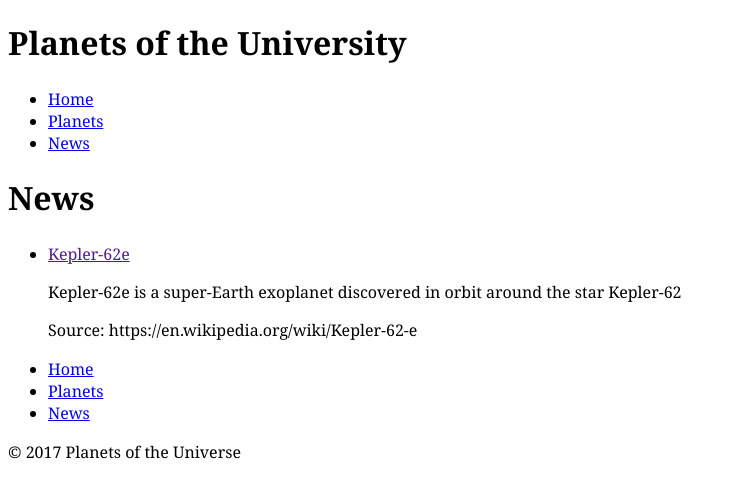
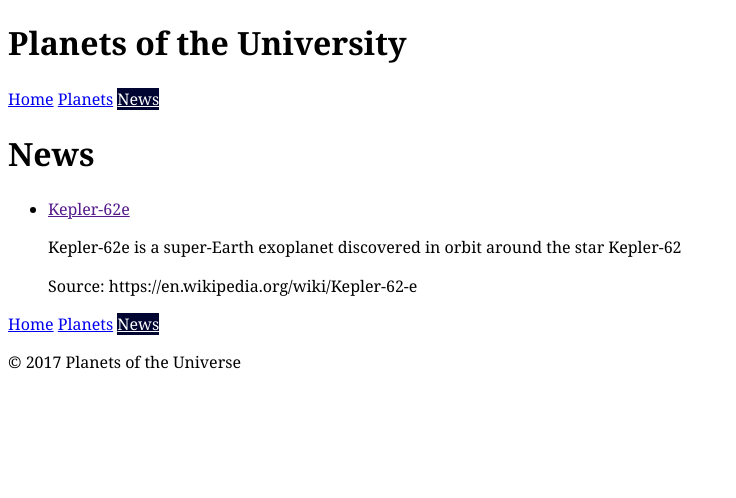
Before and after one commit to shevapato2008/planets-of-the-universe, a Jekyll site: the page built from news.html, in a window 1280 px wide. Shown: the top 498 px of the page, without its empty margins (0-736 px from the left). Built offline with Jekyll 4.4.1, drawn with Linux system fonts in a browser that asks for light colours.

Commit message:
Updated nav.html.

```diff
--- a/_includes/nav.html
+++ b/_includes/nav.html
@@ -1,7 +1,7 @@
 <nav>
-	<ul>
-		<li><a href="{{site.baseurl}}/index.html">Home</a></li>
+	<ul class="nav {{include.navclass}}">
+		<li><a href="{{site.baseurl}}/index.html" {% if page.url == '/' %}class="current"{% endif %}>Home</a></li>
 		<li><a href="{{site.baseurl}}/planets/">Planets</a></li>
-		<li><a href="{{site.baseurl}}/news.html">News</a></li>
+		<li><a href="{{site.baseurl}}/news.html" {% if page.url == '/news.html' %}class="current"{% endif %}>News</a></li>
 	</ul>
 </nav>
```
